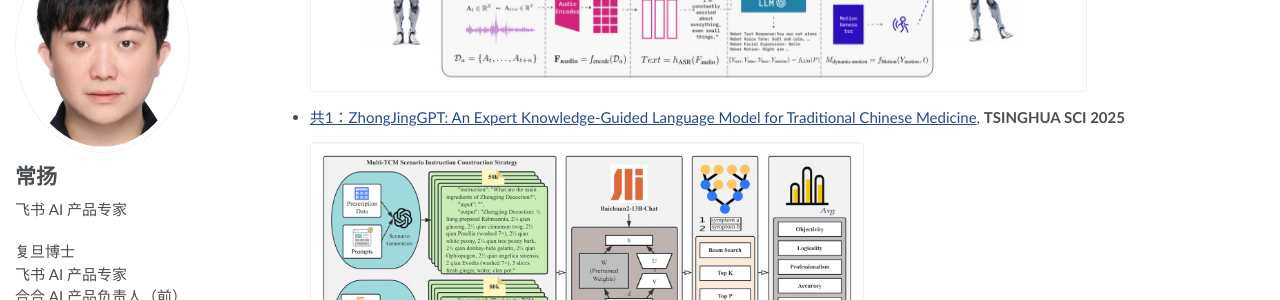
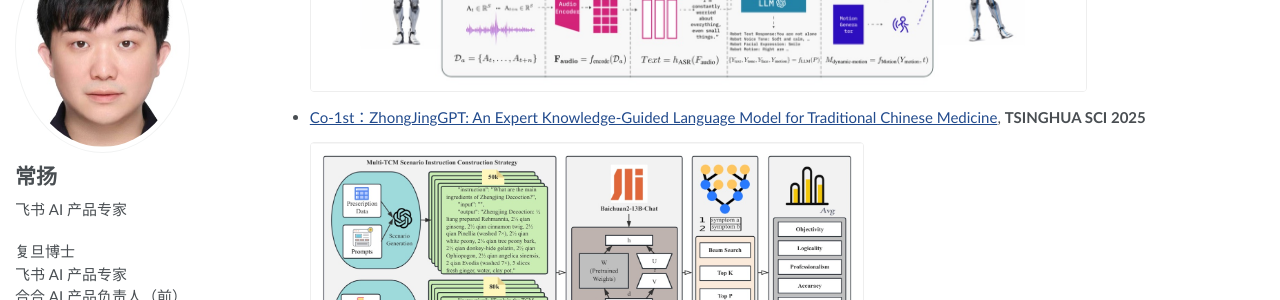
Before and after one commit to yangchangcy/yangchangcy.github.io, a Jekyll site: the page built from _pages/about.md, in a window 1280 px wide and 900 px high, scrolled down 630 px. Shown: the part 152-452 px from the top of the window. Built offline with Jekyll 4.4.1, drawn with Linux system fonts in a browser that asks for light colours.

Commit message:
学术论文署名标记:共1 -> Co-1st(ZhongJingGPT)
Co-Authored-By: Claude Opus 4.8 (1M context) <noreply@anthropic.com>

```diff
--- a/_pages/about.md
+++ b/_pages/about.md
@@ -46,7 +46,7 @@ redirect_from:
 
   <a href="/images/eecs_architecture.jpg" class="image-popup"><img src="/images/eecs_architecture.jpg" alt="EECS: Embodied Emotional Care System architecture (ICME 2025)" style="max-height:280px; width:auto; max-width:100%; margin:6px 0; border:1px solid #eee; border-radius:4px; cursor:zoom-in;"></a>
 
-- [共1：ZhongJingGPT: An Expert Knowledge-Guided Language Model for Traditional Chinese Medicine](https://www.sciopen.com/article/pdf/10.26599/TST.2025.9010046.pdf), **TSINGHUA SCI 2025**
+- [Co-1st：ZhongJingGPT: An Expert Knowledge-Guided Language Model for Traditional Chinese Medicine](https://www.sciopen.com/article/pdf/10.26599/TST.2025.9010046.pdf), **TSINGHUA SCI 2025**
 
   <a href="/images/zhongjinggpt_pipeline.jpg" class="image-popup"><img src="/images/zhongjinggpt_pipeline.jpg" alt="ZhongJingGPT training pipeline (TSINGHUA SCI 2025)" style="max-height:280px; width:auto; max-width:100%; margin:6px 0; border:1px solid #eee; border-radius:4px; cursor:zoom-in;"></a>
 
```
